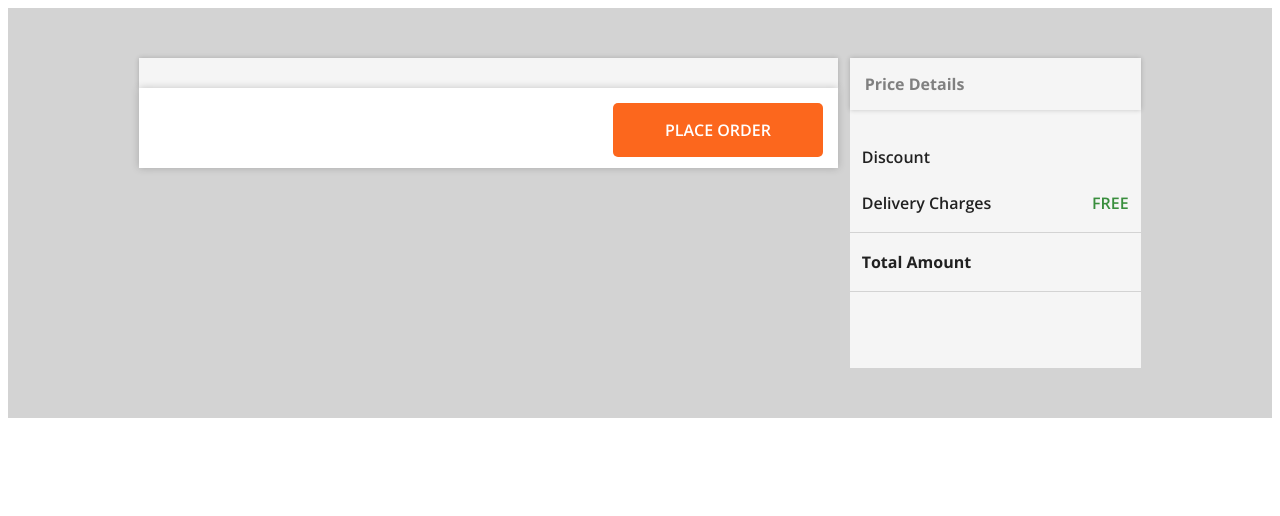
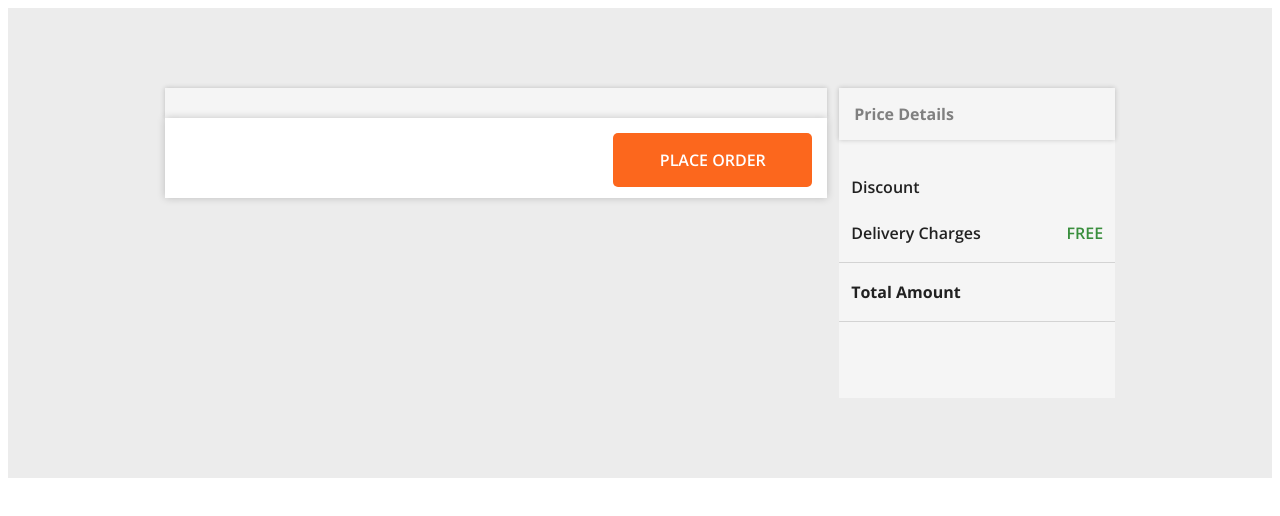
Before and after one commit to rohiraanjali/ShoppingCartFrontendChallenge, a plain HTML site: page Cart.html in a window 1280 px wide. Drawn offline with nearby package versions, Linux system fonts and the light colour scheme; no server answers.

Commit message:
updated style.css

```diff
--- a/styles.css
+++ b/styles.css
@@ -9,7 +9,7 @@
     --hsl-light-black: hsl(0deg 0% 13%);
     --white-shade: #ffff;
     --quantity-color: #dee0ee;
-    --background-color: lightgray;
+    --background-color:rgb(236, 236, 236);
 }
 body {
     font-family: var(--main-font);
@@ -19,7 +19,7 @@ body {
     display: flex;
     flex-direction: row;
     justify-content: center;
-    padding: 50px;
+    padding: 80px;
     background-color: var(--background-color);
 }
 .product-cart-outer {
```
